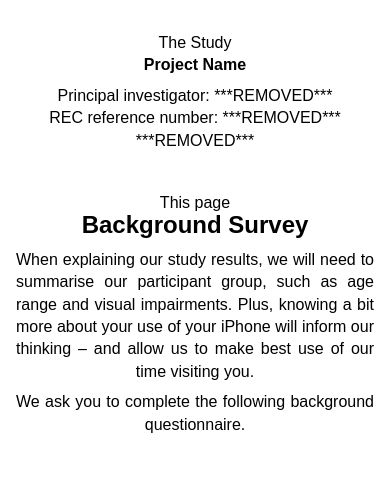
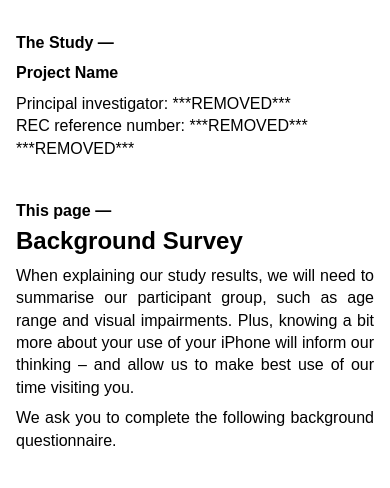
Before and after one commit to tobyspark/orbit_data, a Django app: page /pilot/consent in a window 390 px wide. Shown: the top 488 px of the page. Run offline with Django 3.2, Linux system fonts and the light colour scheme.

Commit message:
CSS passable pass

```diff
--- a/pilot/forms.py
+++ b/pilot/forms.py
@@ -254,7 +254,7 @@ class SurveyForm(BetterForm):
             }),
         )
     camera_usage = forms.ChoiceField(
-        label="Do you use the camera app on your iPhone?",
+        label="",
         choices=[
             ('N', 'Never'),
             ('O', 'Occasional use'),
--- a/pilot/static/css/orbit.css
+++ b/pilot/static/css/orbit.css
@@ -26,7 +26,7 @@ p {
 
 section {
     display: flex;
-    flex-wrap:wrap
+    flex-wrap: wrap
 }
 
 section header {
@@ -35,14 +35,15 @@ section header {
     margin-top: 0;
     padding-right: 2%;
     text-align: right;
-    margin-bottom:1em
+    margin-bottom: 1em;
+    font-weight: bold;
 }
 
 section section {
     width: 64%;
     min-height: 2em;
     padding: 0 10% 0 2%;
-    margin-bottom:1em
+    margin-bottom: 1em
 }
 
 section section > * {
@@ -53,9 +54,56 @@ section section > *:first-child {
     margin-top: 0;
 }
 
+label {
+    margin-left: 0.5em;
+}
+
+input[type="number"] {
+    width: 9em;
+    max-width: 100%;
+}
+
+input[type="text"] {
+    width: 100%;
+}
+
+input[type="text"],
+input[type="password"],
+input[type="email"],
+input[type="url"],
+input[type="date"],
+input[type="month"],
+input[type="time"],
+input[type="datetime"],
+input[type="datetime-local"],
+input[type="week"],
+input[type="number"],
+input[type="search"],
+input[type="tel"],
+input[type="color"],
+select,
+textarea {
+    padding: 0.5em 0.6em;
+    display: inline-block;
+    border: 1px solid #ccc;
+    box-shadow: inset 0 1px 3px #ddd;
+    border-radius: 4px;
+    vertical-align: middle;
+    box-sizing: border-box;
+}
+
 /* form */ ul {
     list-style-type: none;
     padding-inline-start: unset;
+    margin-block-start: unset;
+}
+
+/* form */ li {
+    margin-bottom: 0.2em;
+}
+
+/* form */ ul > li > ul { /* Radio button set */
+    margin-bottom: 1em;
 }
 
 @media screen and (max-width: 600px) {
@@ -63,36 +111,22 @@ section section > *:first-child {
         width: 100%;
         padding: 0 1em;
         max-width: none;
-        text-align:center
+        text-align:left;
     }
 
     section header {
-        margin:0
+        margin: 0 0 .5em 0;
+    }
+
+    section header::after {
+        content: " —"
     }
 
     section section {
-        margin-bottom:2em
+        margin-bottom: 2em
     }
 
-    section section p {
+    section section p, section section ul {
         text-align: justify;
-        text-align-last:center
-    }
-
-    section.header div.meta, section.footer div.meta {
-        margin:0 auto 0 auto
-    }
-
-    section.header div.content, section.footer div.content {
-        border-left: none;
-        text-align:center
-    }
-
-    section.header div.meta {
-        max-width:40%
-    }
-
-    section.footer div.meta {
-        max-width:20%
     }
 }
--- a/pilot/templates/pilot/survey.html
+++ b/pilot/templates/pilot/survey.html
@@ -27,7 +27,7 @@
                   <li{{ field.row_attrs }}>
                     {{ field.errors }}
                     {{ field }}
-                    {{ field.label_tag | cut:":"}}
+                    {% if field.label %}{{ field.label_tag | cut:":"}}{% endif %}
                   </li>
                 {% endif %}
                 {% endfor %}
```
